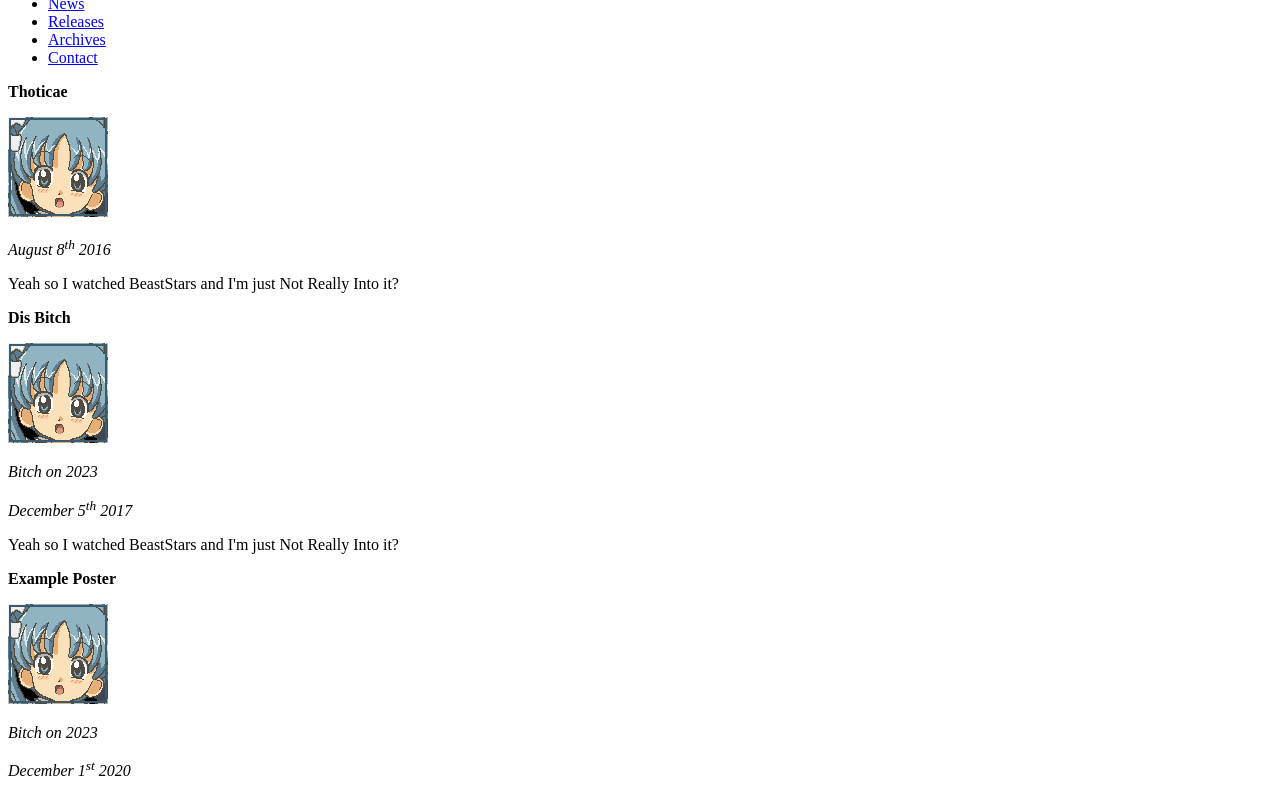
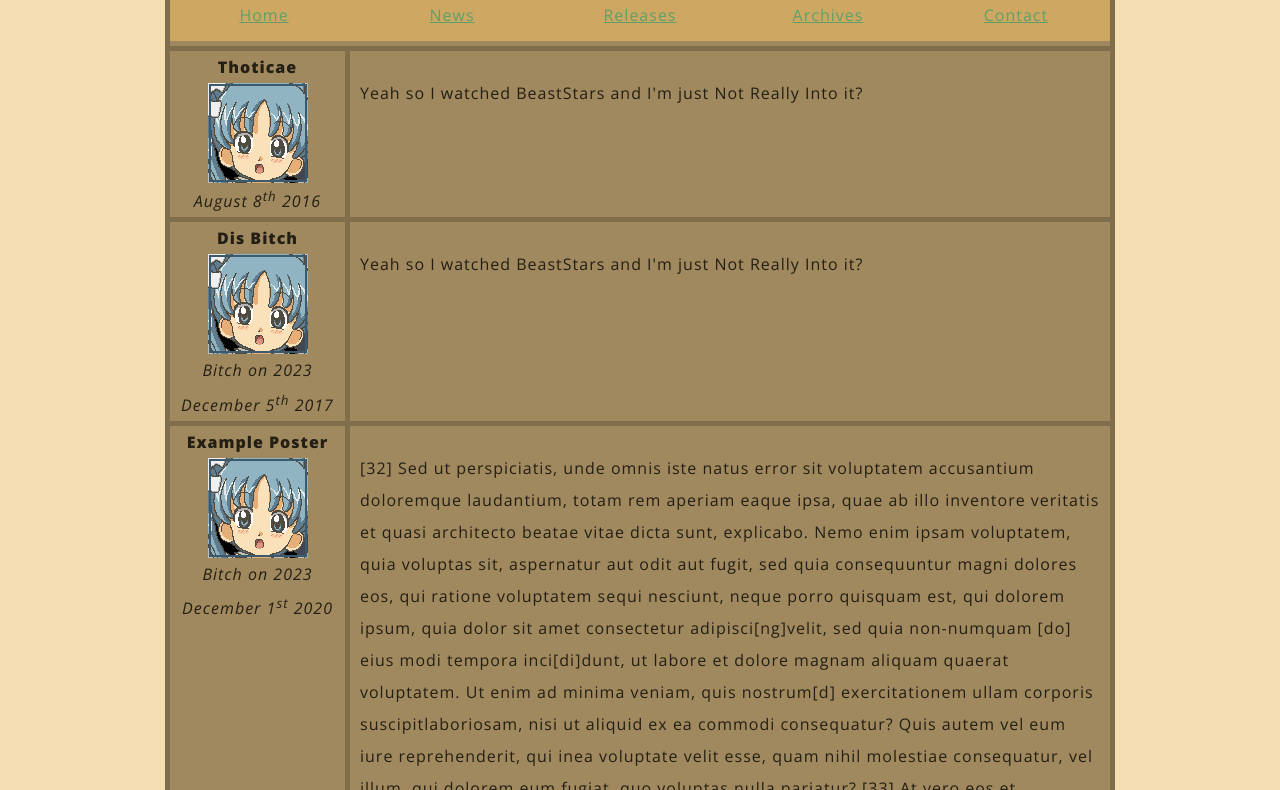
Before and after one commit to amyjbrown/forum-mockup, a plain HTML site: page index.html in a window 1280 px wide. Shown: the part 103-893 px from the top of the page. Drawn offline with nearby package versions, Linux system fonts and the light colour scheme; files that its build step writes are made by us from their sources.

Commit message:
Fixed linking of stylesheet

```diff
--- a/index.html
+++ b/index.html
@@ -5,7 +5,7 @@
     <meta http-equiv='X-UA-Compatible' content='IE=edge'>
     <title>Exaple Forum</title>
     <meta name='viewport' content='width=device-width, initial-scale=1'>
-    <link rel='stylesheet' type='text/css' media='screen' href='style.css'>
+    <link rel='stylesheet' type='text/css' media='screen' href="styles/style.css">
     <link
     href="https://fonts.googleapis.com/css2?family=Open+Sans:ital,wght@0,400;0,800;1,400&display=swap"
     rel="stylesheet">
--- a/styles/style.css
+++ b/styles/style.css
@@ -0,0 +1,104 @@
+html {
+    background-color: #F5DEB3;
+    font-family: 'Open Sans', sans-serif;
+    font-size: 10px;
+    color: #241F14;
+}
+
+body {
+    width: 900px;
+    margin: 0 auto; /*Here, auto is a special value that divides the available horizontal space evenly between left and right.*/
+    background-color: #A0895E; /*todo change this*/
+    padding: 0 20px 20px 20px; /*Removes the thing at top, leaves space on sides*/
+    border: 5px solid #806D4B;
+    /* border-radius: 45px; */
+}
+
+h1 {
+    margin: 0;
+    font-size: 60px;
+    text-align: center;
+    color: #A05E96;
+    text-shadow: 3px 3px 1px #201B12;
+}
+
+p, li {
+    font-size: 16px;
+    line-height: 2;
+    letter-spacing: 1px;
+}
+
+nav {
+    width: calc(100% + 40px);
+    margin-left: -20px;
+    border-top: 5px solid #A0895E;
+    border-bottom: 5px solid #A0895E;
+    display: flex;
+    background-color: #CEA863;
+    flex: 100%;
+}
+
+nav ul {
+    padding: 0;
+    list-style-type: none;
+    display: flex;
+    flex: 2;
+}
+
+nav li {
+    display: inline;
+    flex: 1;
+    text-align: center;
+}
+
+nav li {
+    font-style: bold;
+}
+
+nav li :link {
+    color: #5EA068;
+}
+
+
+.post-container:first-child {
+    border-top: 5px solid #806D4B;
+}
+
+.post-container {
+    width: 940px;
+    /* padding: 0; */
+    margin-left: -20px;
+    border-top: 5px solid #806D4B;
+    border-left: 0px;
+    border-right: 0px;
+    display: flex;
+}
+
+main > article.post-container:first-child {
+    border-top: 5px solid  #806D4B;
+}
+
+main > article.post-container:last-child {
+    border-bottom: 5px solid #806D4B;
+}
+
+.post-id {
+    text-align: center;
+    border-right: 5px solid #806D4B;
+    flex:0 0 175px;
+    /* margin: 0; */
+}
+
+.post-id > * {
+    margin: 0;
+}
+
+.avatar {
+    display: block;
+    margin-left: auto;
+    margin-right: auto;
+}
+
+.post-body{
+    padding: 1em;
+}
```
